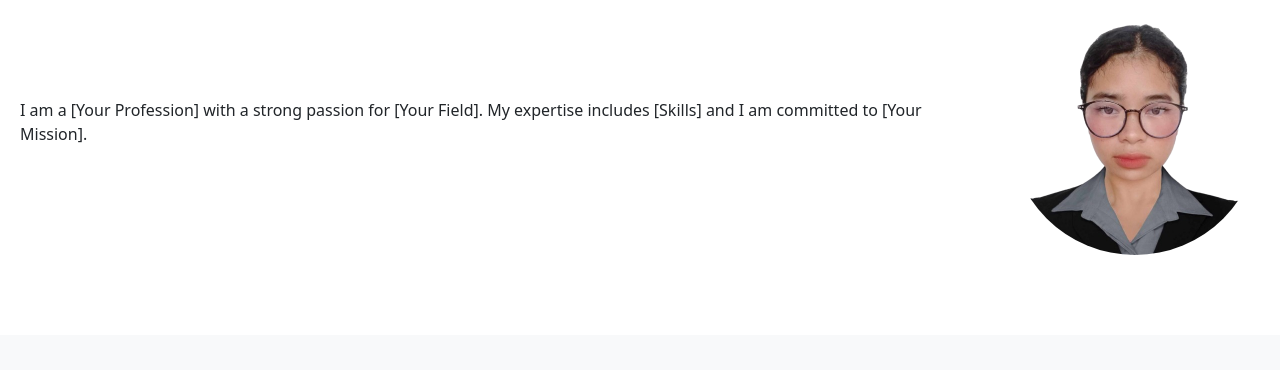
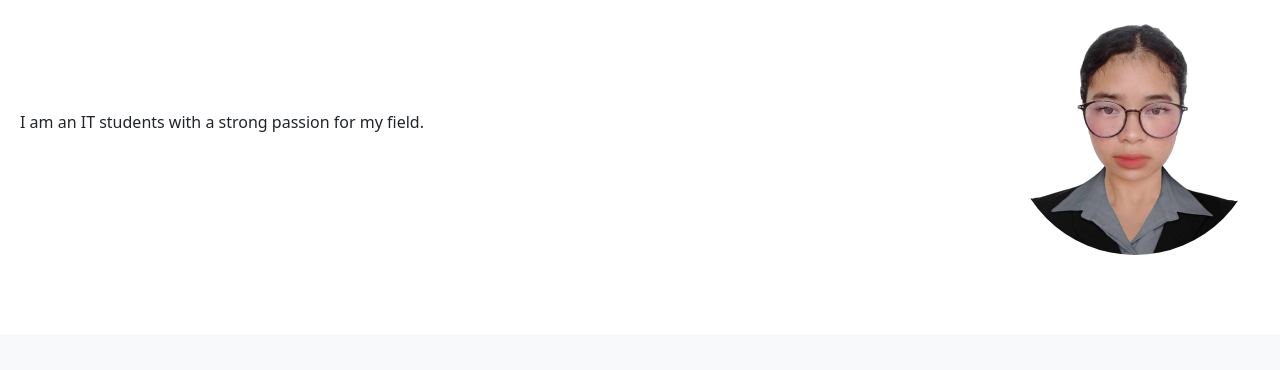
Before and after one commit to Angelnadayag/BOOTSRAP, a plain HTML site: page index.html in a window 1280 px wide. Shown: the part 430-800 px from the top of the page. Drawn offline with nearby package versions, Linux system fonts and the light colour scheme.

Commit message:
BOOTSTRAP

```diff
--- a/index.html
+++ b/index.html
@@ -53,7 +53,7 @@
         <h2>About Me</h2>
         <div class="about-content">
             <div class="about-text">
-                <p>I am a [Your Profession] with a strong passion for [Your Field]. My expertise includes [Skills] and I am committed to [Your Mission].</p>
+                <p>I am an IT students with a strong passion for my field.</p>
             </div>
             <div class="about-img">
                 <img src="ange.png" alt="Your Image">
```
